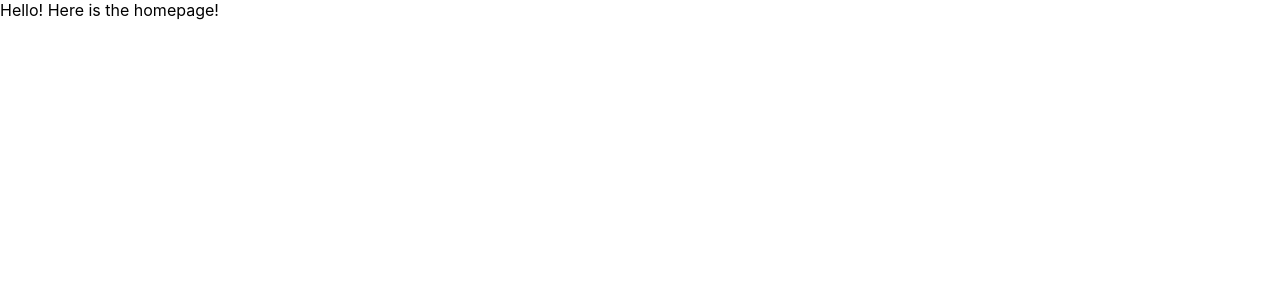
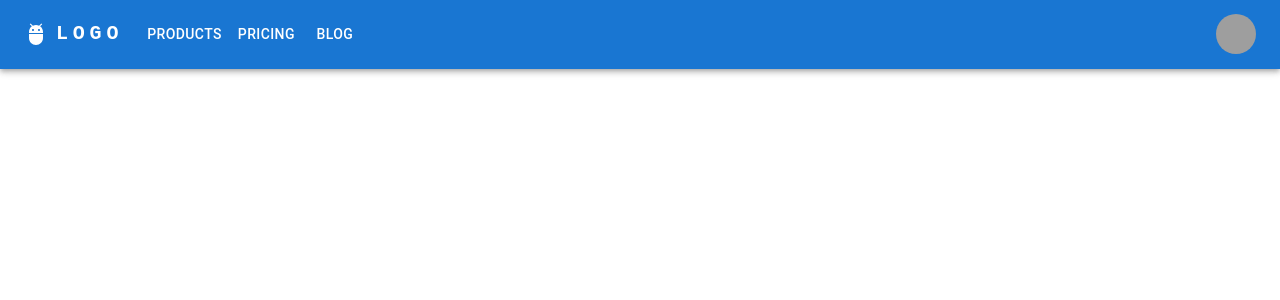
Before and after one commit to NU-Design/idea-craching, a React (Create React App) app: page / in a window 1280 px wide. Shown: the top 300 px of the page. Built offline with nearby package versions, Linux system fonts and the light colour scheme; grey boxes are pictures that could not be loaded.

Commit message:
Fix: Navbar border issue

```diff
--- a/src/App.js
+++ b/src/App.js
@@ -1,16 +1,17 @@
 import ResponsiveAppBar from './pages/navbar/ResponsiveAppBar';
 import { Routes, BrowserRouter, Route } from 'react-router-dom';
-import Home from './pages/home/Home';
+
 import IdeaChain from './pages/idea_chain/IdeaChain';
 import Post from './pages/post/post';
 import SignUp from './pages/signup/signUp';
+import Home from './pages/home/home';
 
 const App = () => {
   return (
     <>
       <BrowserRouter>
         <Routes>
-          <Route path="/" element={<Home />} />
+          <Route path="/" element={<Home/>} />
           <Route path="/ideachain_test" element={<IdeaChain />} />
           <Route path="/responsivebar_test" element={<ResponsiveAppBar />} />
           <Route path="/sign_up_test" element={<SignUp />} />
--- a/src/pages/base_outline/base.jsx
+++ b/src/pages/base_outline/base.jsx
@@ -13,7 +13,7 @@ class Base extends Component {
         <div
 
           style={{
-            marginTop: '0px',
+            marginTop: '15px',
             backgroundColor: bg_color,
           }}
         >
--- a/src/pages/home/Home.js
+++ /dev/null
@@ -1,5 +0,0 @@
-const Home = () => {
-  return <div>Hello! Here is the homepage!</div>;
-};
-
-export default Home;
--- /dev/null
+++ b/src/pages/home/home.jsx
@@ -0,0 +1,12 @@
+import React, { Component } from 'react';
+import ResponsiveAppBar from '../navbar/ResponsiveAppBar';
+class Home extends Component {
+    state = {  }
+    render() {
+        return (
+            <ResponsiveAppBar />
+        );
+    }
+}
+
+export default Home;
--- /dev/null
+++ b/src/pages/home/index.js
@@ -0,0 +1,5 @@
+// const Home = () => {
+//   return <div>Hello! Here is the homepage!</div>;
+// };
+
+// export default Home;
```
